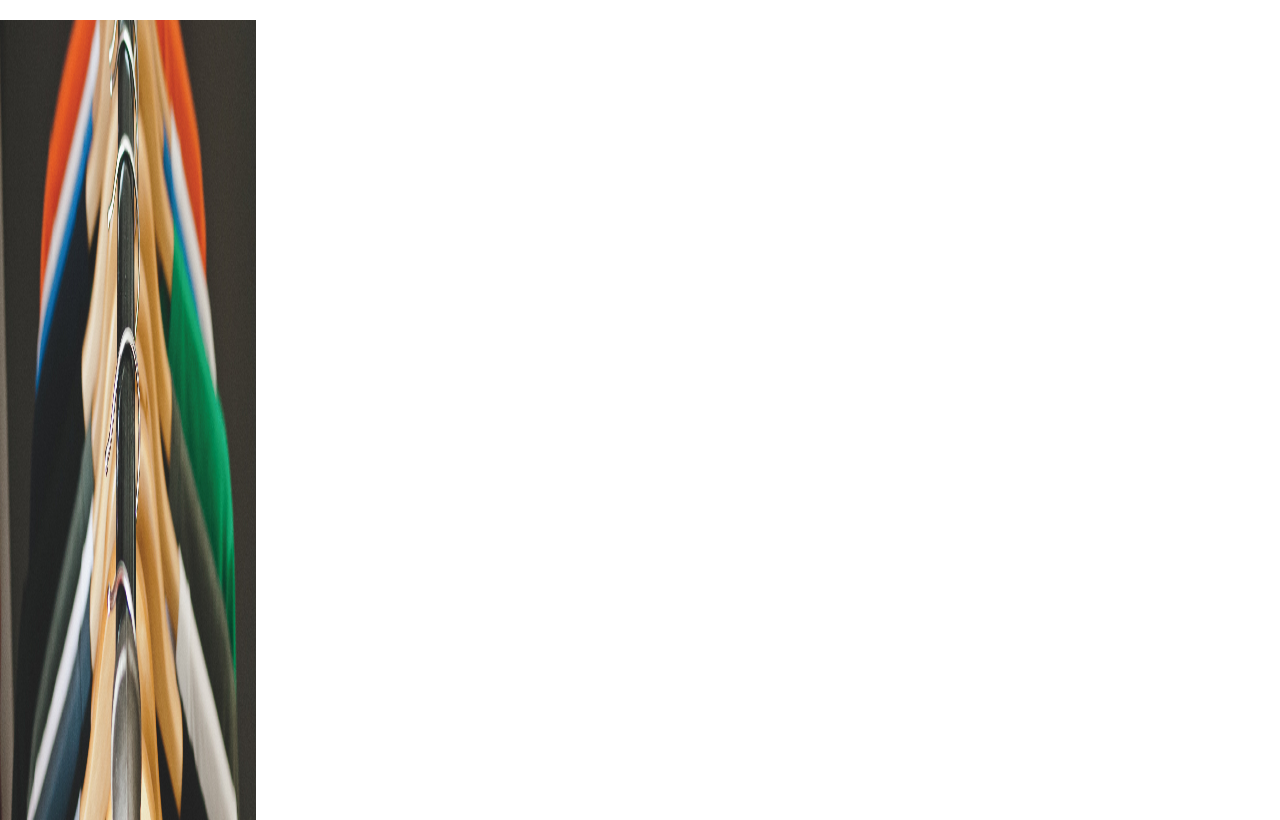
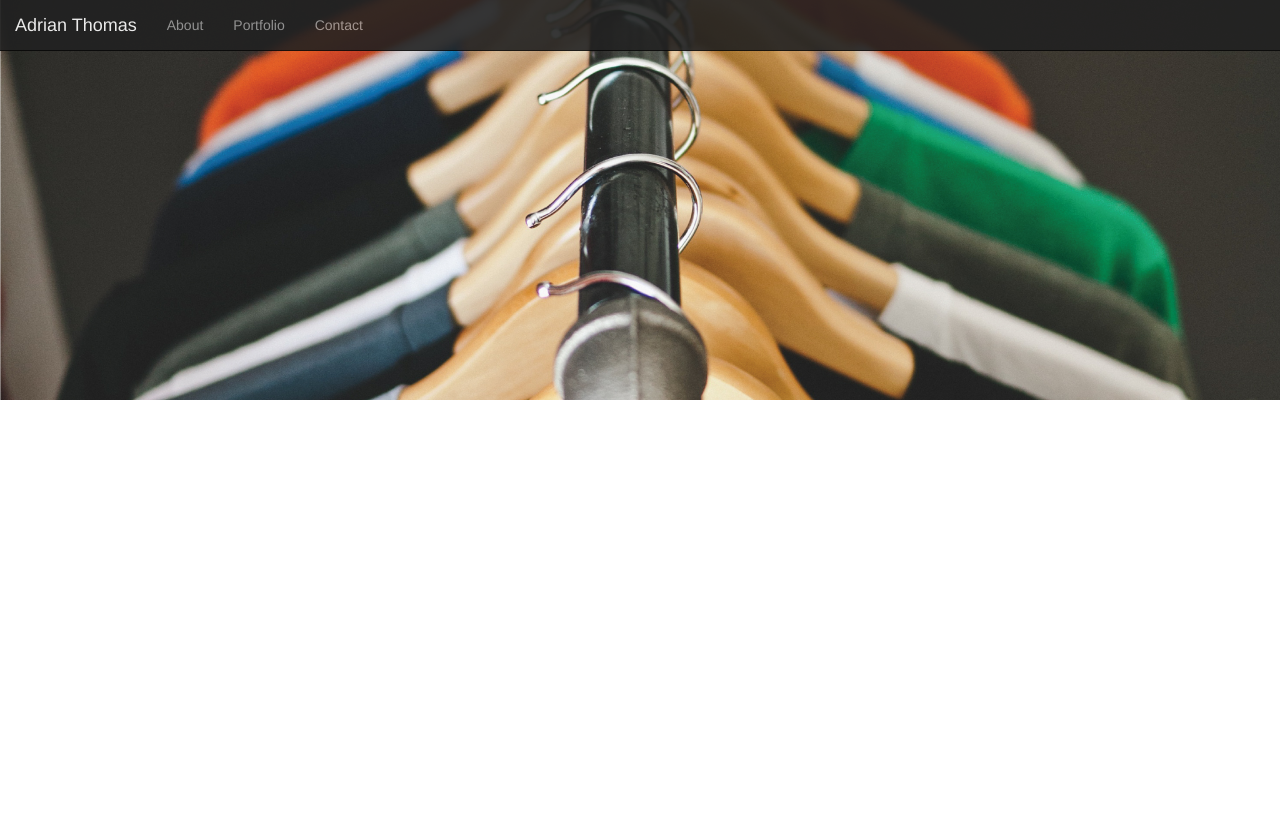
Before and after one commit to Thomasa8992/test-files, a plain HTML site: page products/index.html in a window 1280 px wide. Drawn offline with nearby package versions, Linux system fonts and the light colour scheme.

Commit message:
worked on getting product and misc page responsive

```diff
--- a/products/index.html
+++ b/products/index.html
@@ -10,9 +10,31 @@
     <link rel="stylesheet" href="styles.css">
 </head>
 <body>
-    <!-- <div class="container-fluid" id="home-img-div">
-    </div> -->
+    <nav class='navbar navbar-fixed-top navbar-inverse'>
+    <div class='container-fluid'>
+      <div class- 'navbar-header'>
+        <button type="button" class="navbar-toggle" data-toggle="collapse" data-target="#myNavbar">
+            <span class="icon-bar"></span>
+            <span class="icon-bar"></span>
+            <span class="icon-bar"></span>
+        </button>
+        <a class='navbar-brand' href='#'>Adrian Thomas</a>
+      </div>
+      <div class="collapse navbar-collapse" id="myNavbar">
+        <ul class='nav navbar-nav'>
+<!--           <li class='active'><a href='#home'></a></li> -->
+       <li class="dropdown">
+            <a href='#about'>About</a></li>
 
+
+          <li><a href='#portfolio'>Portfolio</a></li>
+          <li><a href='#contact'>Contact</a></li>
+        </ul>
+        <ul class="nav navbar-nav navbar-right">
+          <li><a href="https://www.linkedin.com/in/adrian-thomas-455906137/" target='_blank'><span id ='face'><i class="fa fa-linkedin-square fa-2x"></i></span> </a></li>
+        <li><a href="https://codepen.io/thomasa8992/" target='_blank'><span id ='face'><i class="fa fa-codepen fa-2x"></i></span> </a></li>
+      </div>
+  </nav>
     <div id="product-jumbo" class="jumbotron jumbotron-contain">
     </div>
 </body>
--- a/products/styles.css
+++ b/products/styles.css
@@ -40,13 +40,12 @@
         background-position: 44% 100%;
         background-size: 100% 100%;
         background-repeat: no-repeat;
-        margin-top: 45px;
     }
 
 
 }
 
-@media only screen and (min-width : 1200px) {
+@media only screen and (min-width : 900px) {
     /* #home-img-div {
         background-image: url("./covalence-store-home.jpg");
         background-size: 100% 120%;
@@ -85,10 +84,14 @@
     #product-jumbo {
         background-image: url(./covalence-store-apparel-hero.jpg);
         position: absolute;
-        width: 20%;
-        height: 100%;
+        width: 100%;
+        height: 50%;
         left: 0;
         background-repeat: no-repeat;
-        margin-top: 20px;
     }
 }
+
+.navbar{
+    opacity: 0.9;
+
+}
```
